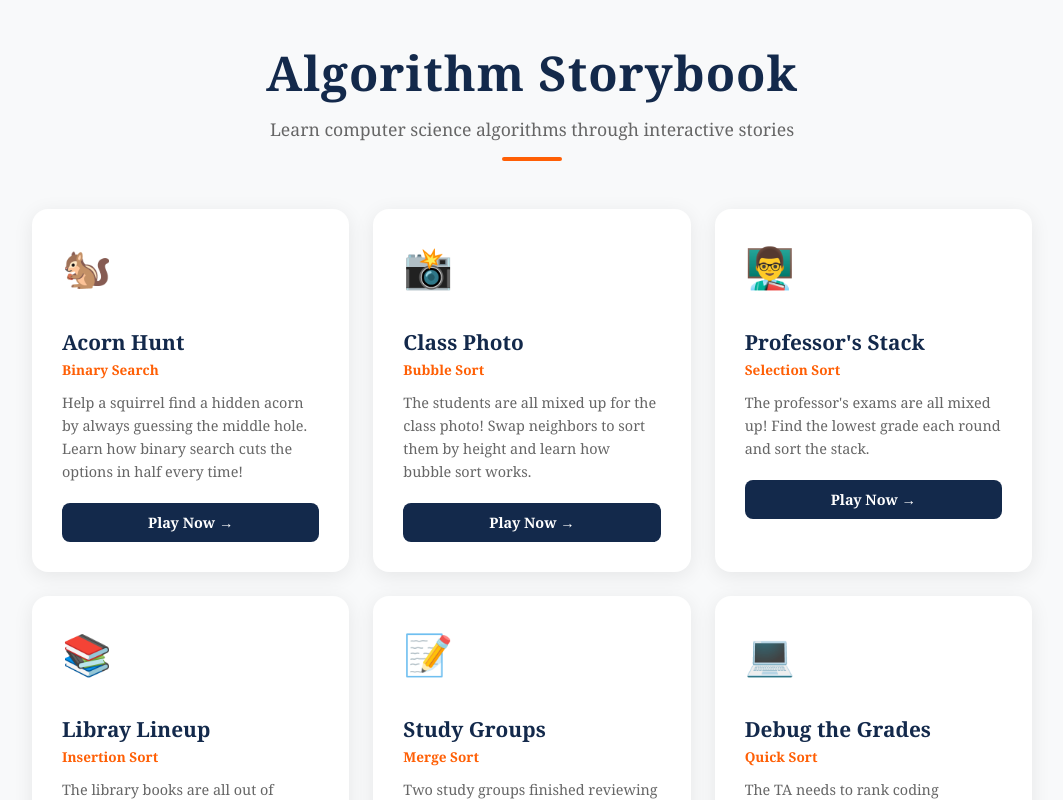
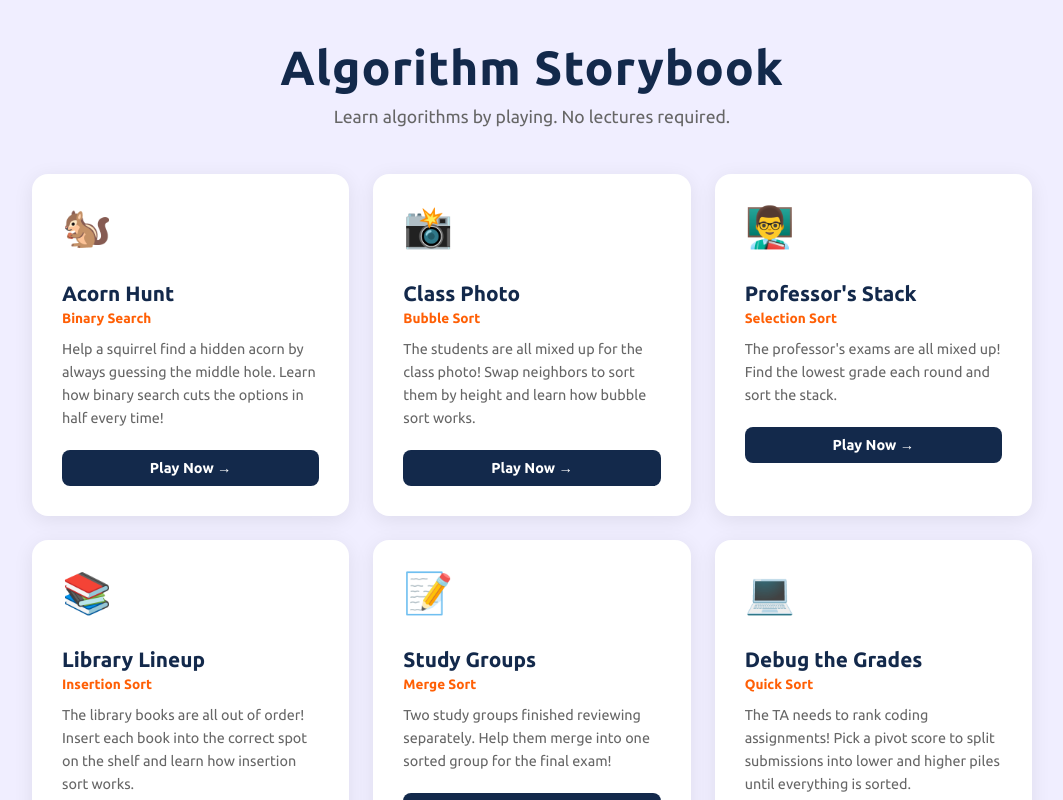
Before and after one commit to mahnoor670/algorithm-storybook, a React (Create React App) app in the folder client/: page / in a window 1280 px wide. Shown: the top 800 px of the page, without its empty margins (108-1171 px from the left). Built offline with nearby package versions, Linux system fonts and the light colour scheme.

Commit message:
UI fixes and style updates

```diff
--- a/client/public/index.html
+++ b/client/public/index.html
@@ -7,7 +7,7 @@
 <meta name="theme-color" content="#000000" />
 <meta
   name="description"
-      content="Web site created using create-react-app"
+  content="Learn computer science algorithms through interactive, story-driven game levels."
 />
 <link rel="apple-touch-icon" href="%PUBLIC_URL%/logo192.png" />
 <!--
@@ -19,12 +19,12 @@
       Notice the use of %PUBLIC_URL% in the tags above.
       It will be replaced with the URL of the `public` folder during the build.
       Only files inside the `public` folder can be referenced from the HTML.
-
       Unlike "/favicon.ico" or "favicon.ico", "%PUBLIC_URL%/favicon.ico" will
       work correctly both with client-side routing and a non-root public URL.
       Learn how to configure a non-root public URL by running `npm run build`.
     -->
-    <title>React App</title>
+<link href="https://fonts.googleapis.com/css2?family=Ubuntu:wght@300;400;500;700&display=swap" rel="stylesheet">
+<title>Algorithm Storybook</title>
 </head>
 <body>
 <noscript>You need to enable JavaScript to run this app.</noscript>
@@ -32,10 +32,8 @@
 <!--
       This HTML file is a template.
       If you open it directly in the browser, you will see an empty page.
-
       You can add webfonts, meta tags, or analytics to this file.
       The build step will place the bundled scripts into the <body> tag.
-
       To begin the development, run `npm start` or `yarn start`.
       To create a production bundle, use `npm run build` or `yarn build`.
     -->
--- a/client/src/App.css
+++ b/client/src/App.css
@@ -1,3 +1,7 @@
+body {
+  font-family: 'Ubuntu', sans-serif;
+}
+
 .App {
   text-align: center;
 }
--- a/client/src/BinarySearch.js
+++ b/client/src/BinarySearch.js
@@ -107,7 +107,7 @@ export default function BinarySearch() {
   return (
     <>
       <style>{styles}</style>
-      <div style={{ minHeight: "100vh", display: "flex", flexDirection: "column", fontFamily: "Georgia, serif", overflow: "hidden", position: "relative" }}>
+      <div style={{ minHeight: "100vh", display: "flex", flexDirection: "column", fontFamily: "'Ubuntu', sans-serif", overflow: "hidden", position: "relative" }}>
 
         {/* SKY */}
         <div style={{ position: "fixed", top: 0, left: 0, width: "100%", height: "100%", background: "linear-gradient(180deg, #87CEEB 0%, #b8e0f7 40%, #4a7c2f 40%, #3a6b20 100%)", zIndex: 0 }} />
@@ -139,7 +139,7 @@ export default function BinarySearch() {
         <div style={{ position: "fixed", top: "16px", right: "16px", zIndex: 50 }}>
           <button onClick={() => setShowLearn(true)} style={{
             background: "#FF5F05", border: "none", color: "white",
-            fontFamily: "Georgia, serif", fontSize: "0.85rem", fontWeight: "bold",
+            fontFamily: "'Ubuntu', sans-serif", fontSize: "0.85rem", fontWeight: "bold",
             padding: "10px 14px", borderRadius: "12px", cursor: "pointer",
             boxShadow: "0 4px 12px rgba(0,0,0,0.3)",
             display: "flex", alignItems: "center", gap: "6px"
--- a/client/src/InsertionSort.js
+++ b/client/src/InsertionSort.js
@@ -89,7 +89,7 @@ export default function InsertionSort() {
       <style>{styles}</style>
       <div style={{
         minHeight: "100vh", display: "flex", flexDirection: "column",
-        fontFamily: "Georgia, serif", overflow: "hidden", position: "relative"
+        fontFamily: "'Ubuntu', sans-serif", overflow: "hidden", position: "relative"
       }}>
 
         {/* Background */}
@@ -104,7 +104,7 @@ export default function InsertionSort() {
         <div style={{ position: "fixed", top: "16px", right: "16px", zIndex: 50 }}>
           <button onClick={() => setShowLearn(true)} style={{
             background: "#FF5F05", border: "none", color: "white",
-            fontFamily: "Georgia, serif", fontSize: "0.85rem", fontWeight: "bold",
+            fontFamily: "'Ubuntu', sans-serif", fontSize: "0.85rem", fontWeight: "bold",
             padding: "10px 14px", borderRadius: "12px", cursor: "pointer",
             boxShadow: "0 4px 12px rgba(0,0,0,0.3)",
           }}>📖 Learn about this algorithm</button>
--- a/client/src/MainMenu.js
+++ b/client/src/MainMenu.js
@@ -29,7 +29,7 @@ const levels = [
   {
     id: "insertion-sort",
     emoji: "📚",
-    title: "Libray Lineup",
+    title: "Library Lineup",
     algorithm: "Insertion Sort",
     description: "The library books are all out of order! Insert each book into the correct spot on the shelf and learn how insertion sort works.",
     available: true
@@ -60,8 +60,8 @@ export default function Menu() {
   return (
     <div style={{
       minHeight: "100vh",
-      background: "#f8f9fa",
-      fontFamily: "Georgia, serif",
+      background: "#F0EEFF",
+      fontFamily: "'Ubuntu', sans-serif",
       padding: "40px 20px"
     }}>
 
@@ -75,13 +75,7 @@ export default function Menu() {
         <p style={{
           color: "#666", fontSize: "1.1rem",
           margin: "12px 0 0"
-        }}>Learn computer science algorithms through interactive stories</p>
-        <div style={{
-          width: "60px", height: "4px",
-          background: "#FF5F05",
-          margin: "16px auto 0",
-          borderRadius: "2px"
-        }} />
+        }}>Learn algorithms by playing. No lectures required.</p>
       </div>
 
       {/* Level cards */}
@@ -110,12 +104,14 @@ export default function Menu() {
               if (level.available) {
                 e.currentTarget.style.transform = "translateY(-4px)";
                 e.currentTarget.style.boxShadow = "0 8px 30px rgba(0,0,0,0.12)";
-                e.currentTarget.style.borderColor = "#FF5F05";
+                e.currentTarget.style.background = "#b4ebe7ff";
+                e.currentTarget.style.borderColor = "#000000ff";
               }
             }}
             onMouseLeave={e => {
               e.currentTarget.style.transform = "translateY(0)";
               e.currentTarget.style.boxShadow = "0 4px 20px rgba(0,0,0,0.08)";
+              e.currentTarget.style.background = "#ffffffff";
               e.currentTarget.style.borderColor = "transparent";
             }}
           >
--- a/client/src/MergeSort.js
+++ b/client/src/MergeSort.js
@@ -99,7 +99,7 @@ export default function MergeSort() {
       <style>{styles}</style>
       <div style={{
         minHeight: "100vh", display: "flex", flexDirection: "column",
-        fontFamily: "Georgia, serif", overflow: "hidden", position: "relative"
+        fontFamily: "'Ubuntu', sans-serif", overflow: "hidden", position: "relative"
       }}>
 
         {/* Background */}
@@ -114,7 +114,7 @@ export default function MergeSort() {
         <div style={{ position: "fixed", top: "16px", right: "16px", zIndex: 50 }}>
           <button onClick={() => setShowLearn(true)} style={{
             background: "#FF5F05", border: "none", color: "white",
-            fontFamily: "Georgia, serif", fontSize: "0.85rem", fontWeight: "bold",
+            fontFamily: "'Ubuntu', sans-serif", fontSize: "0.85rem", fontWeight: "bold",
             padding: "10px 14px", borderRadius: "12px", cursor: "pointer",
             boxShadow: "0 4px 12px rgba(0,0,0,0.3)",
           }}>📖 Learn about this algorithm</button>
--- a/client/src/QuickSort.js
+++ b/client/src/QuickSort.js
@@ -127,7 +127,7 @@ export default function QuickSort() {
       <style>{styles}</style>
       <div style={{
         minHeight: "100vh", display: "flex", flexDirection: "column",
-        fontFamily: "Georgia, serif", overflow: "hidden", position: "relative"
+        fontFamily: "'Ubuntu', sans-serif", overflow: "hidden", position: "relative"
       }}>
 
         {/* Background */}
@@ -142,7 +142,7 @@ export default function QuickSort() {
         <div style={{ position: "fixed", top: "16px", right: "16px", zIndex: 50 }}>
           <button onClick={() => setShowLearn(true)} style={{
             background: "#FF5F05", border: "none", color: "white",
-            fontFamily: "Georgia, serif", fontSize: "0.85rem", fontWeight: "bold",
+            fontFamily: "'Ubuntu', sans-serif", fontSize: "0.85rem", fontWeight: "bold",
             padding: "10px 14px", borderRadius: "12px", cursor: "pointer",
             boxShadow: "0 4px 12px rgba(0,0,0,0.3)",
           }}>📖 Learn about this algorithm</button>
--- a/client/src/SelectionSort.js
+++ b/client/src/SelectionSort.js
@@ -59,7 +59,7 @@ export default function SelectionSort() {
     if (data.optimal) {
       setHint(`Correct! Grade ${grades[index]} was the lowest in the unsorted pile. Selection sort always picks the minimum and places it next!`);
     } else {
-      setHint(`Not quite! Grade ${data.min_val} was the lowest in the unsorted pile. Selection sort scans the entire unsorted section to find the minimum each round.`);
+      setHint(`Not quite! Find the lowest in the current unsorted pile! Selection sort scans the entire unsorted section to find the minimum each round.`);
       setMessage(`Try again! Find the lowest grade in the unsorted exams.`);
     }
 
@@ -87,7 +87,7 @@ export default function SelectionSort() {
       <style>{styles}</style>
       <div style={{
         minHeight: "100vh", display: "flex", flexDirection: "column",
-        fontFamily: "Georgia, serif", overflow: "hidden", position: "relative",
+        fontFamily: "'Ubuntu', sans-serif", overflow: "hidden", position: "relative",
         background: "transparent"
       }}>
 
@@ -105,7 +105,7 @@ export default function SelectionSort() {
         <div style={{ position: "fixed", top: "16px", right: "16px", zIndex: 50 }}>
           <button onClick={() => setShowLearn(true)} style={{
             background: "#FF5F05", border: "none", color: "white",
-            fontFamily: "Georgia, serif", fontSize: "0.85rem", fontWeight: "bold",
+            fontFamily: "'Ubuntu', sans-serif", fontSize: "0.85rem", fontWeight: "bold",
             padding: "10px 14px", borderRadius: "12px", cursor: "pointer",
             boxShadow: "0 4px 12px rgba(0,0,0,0.3)",
           }}>📖 Learn about this algorithm</button>
```
Also changed, not shown: client/src/BubbleSort.js (+7 -6 lines). Lines whose indentation alone changed are shown as unchanged.
